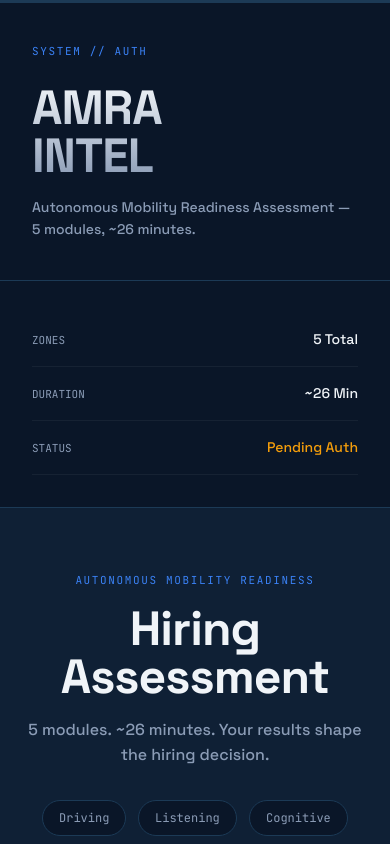
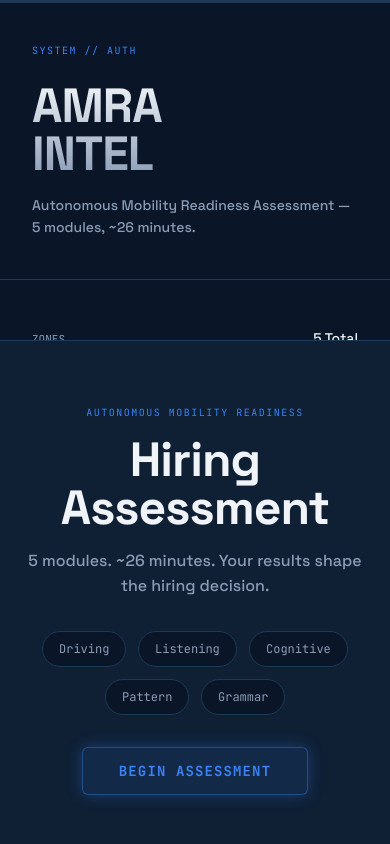
Before and after one commit to ak22021990-jpg/AMRA, a React (Vite) app: page / in a window 390 px wide. Shown: the top 844 px of the page. Built offline with nearby package versions, Linux system fonts and the light colour scheme.

Commit message:
feat: page transitions and responsive polish

```diff
--- a/src/components/Layout.tsx
+++ b/src/components/Layout.tsx
@@ -1,6 +1,7 @@
 import React from 'react';
 import { useLocation } from 'react-router-dom';
 import { useAssessmentStore } from '../store/assessmentStore';
+import { AchievementToast } from './AchievementToast';
 
 const ZONE_PATHS = ['/driving', '/listening', '/cognitive', '/pattern', '/grammar'];
 
@@ -29,8 +30,11 @@
         <div className="progress-rail-fill" style={{ width: `${(completedCount / 5) * 100}%` }} />
       </div>
       <main style={{ flex: 1, display: 'flex', flexDirection: 'column' }}>
-        {children}
+        <div key={location.pathname} className="page-transition">
+          {children}
+        </div>
       </main>
+      <AchievementToast />
     </div>
   );
 }
--- a/src/styles/tokens.css
+++ b/src/styles/tokens.css
@@ -264,6 +264,38 @@
   }
 }
 
+/* ── Responsive ─────────────────────── */
+@media (max-width: 768px) {
+  .dashboard-layout {
+    flex-direction: column !important;
+  }
+  .dashboard-sidebar {
+    width: 100% !important;
+    max-height: 40vh;
+    overflow-y: auto;
+  }
+  .dashboard-sidebar .sidebar-header h1 {
+    font-size: 32px !important;
+  }
+  .progress-rail {
+    height: 3px;
+  }
+  .btn {
+    padding: 14px 20px;
+    font-size: 13px;
+  }
+  .kicker {
+    font-size: 10px;
+  }
+  .module-content {
+    grid-template-columns: 1fr !important;
+  }
+  .ledger-header {
+    grid-template-columns: 60px 1fr 100px !important;
+    gap: 12px !important;
+  }
+}
+
 /* Print */
 @media print {
   :root {
```
